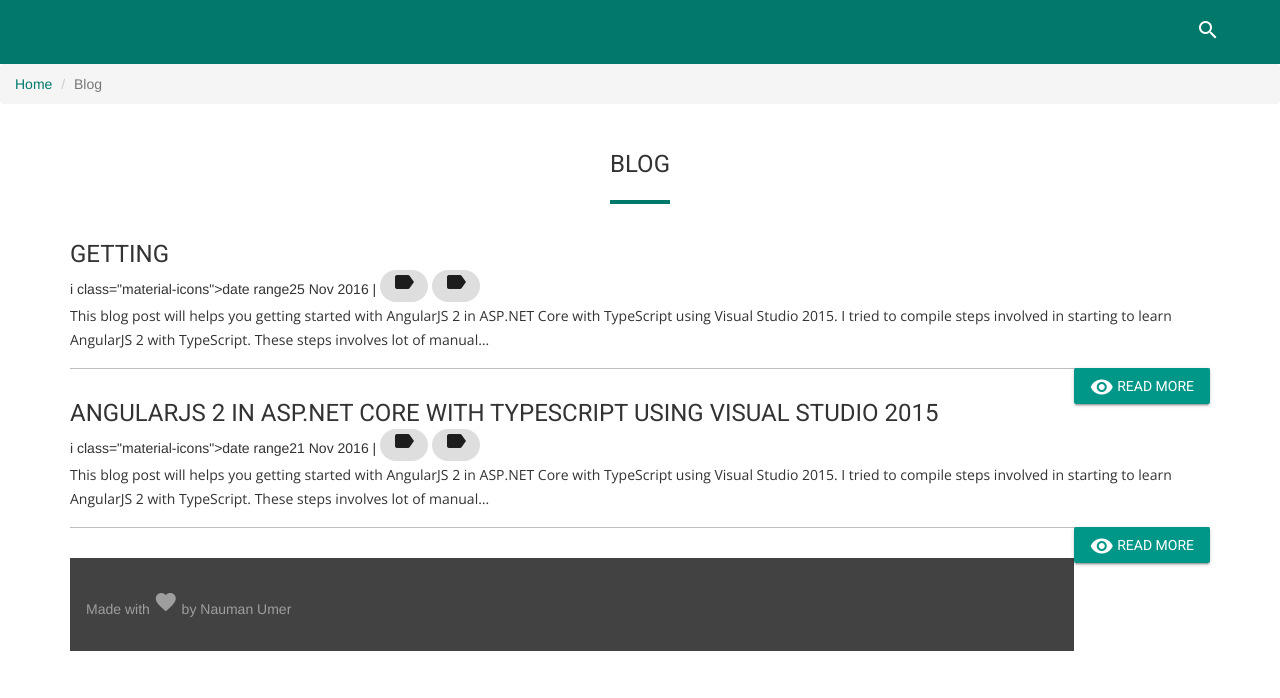
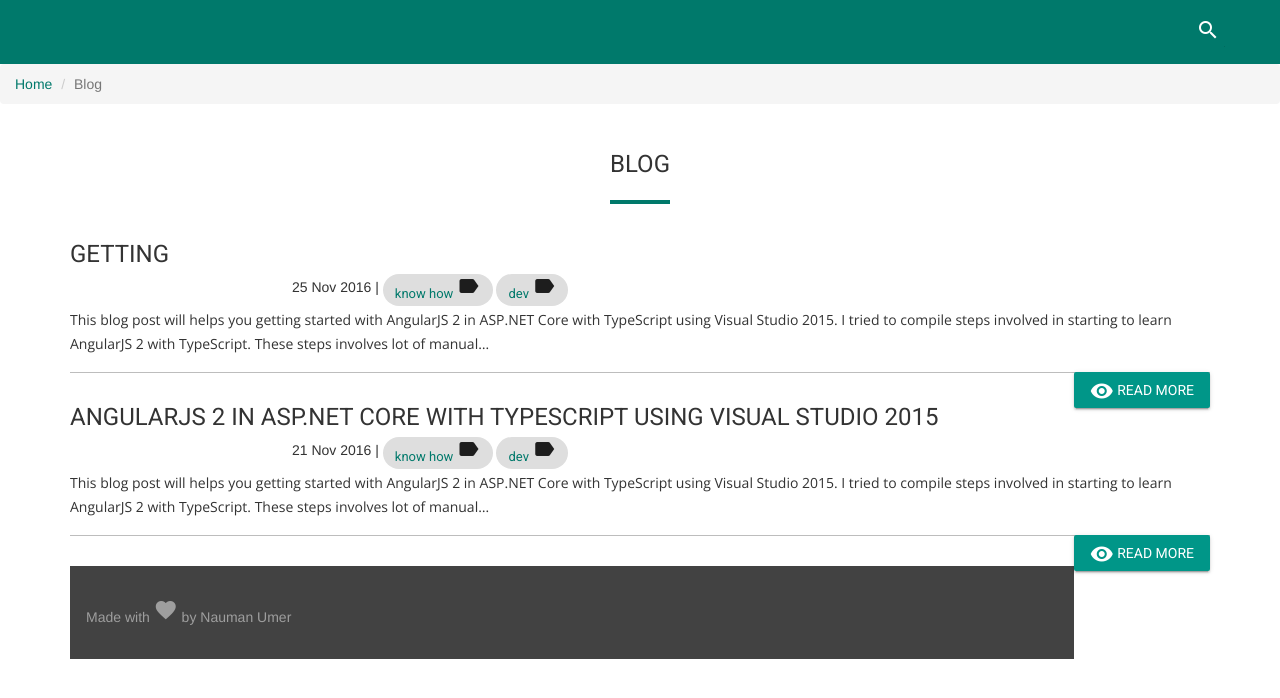
Before and after one commit to nmanumr/nmanumr.com, a Jekyll site: the page built from blog/index.html, in a window 1280 px wide. Shown: the top 698 px of the page. Built offline with Jekyll 4.4.1, drawn with Linux system fonts in a browser that asks for light colours; nearby versions of some CDN libraries; library files that are not in the unit come from our copies; the list of posts is cut into pages by our own code; comment, search, counter and statistics services are not loaded.

Commit message:
Update index.html

```diff
--- a/blog/index.html
+++ b/blog/index.html
@@ -21,12 +21,12 @@
 <div class="mdl-shadow--1dp" style="width:100%; margin:30px 0 30px 0;">
     <h2 class="mdl-card__title-text">{{ post.title }}</h2>
 
-<span class="post-date">i class="material-icons">date range</i>{{ post.date | date_to_string }}</span>
+<span class="post-date"><i class="material-icons">date range</i>{{ post.date | date_to_string }}</span>
     {% if post.tags %} |
     {% for tag in post.tags %}
     <!-- Basic Chip -->
 <span class="mdl-chip">
-    <span class="mdl-chip__text>
+    <span class="mdl-chip__text">
  <a href="{{ site.baseurl }}{{ site.tag_page }}#{{ tag | slugify }}" class="post-tag">{{ tag }}</a>
     <i class="material-icons">label</i></span>
 </span>
```
